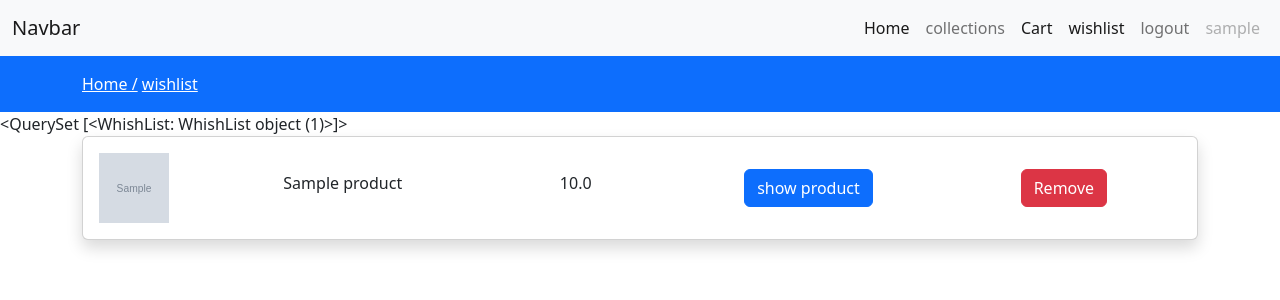
After one commit to sadamseehar/EcomerceDjango, a Django app: page /wishlist in a window 1280 px wide. The commit adds this page. Shown: the top 300 px of the page. Run offline with Django 4.2, Linux system fonts and the light colour scheme; a user stored in the database is signed in; tables that the repository leaves empty hold one stand-in row (values such as "Sample post"); grey boxes marked "Sample" are stand-in pictures; some libraries are stand-ins or nearby versions.

Commit message:
add to wishlist showing wishlist page and deleting products fromn wishlist

```diff
--- a/static/js/custom.js
+++ b/static/js/custom.js
@@ -56,6 +56,7 @@ $(document).ready(function (){
 
     $('.changeQuantity').click(function (e) {
         e.preventDefault();
+        alert("ASd");
         var product_id = $(this).closest('.product_data').find('.prod_id').val();
 
         var product_qty = $(this).closest('.product_data').find('.qty-input').val();
@@ -102,4 +103,64 @@ $(document).ready(function (){
         });
 
     });
+
+
+
+
+
+
+
+    $('.addToWishlist').click(function (e) {
+        e.preventDefault();
+        var product_id = $(this).closest('.product_data').find('.prod_id').val();
+
+        var token= $('input[name=csrfmiddlewaretoken]').val();
+        $.ajax({
+            type: "POST",
+            url: "/add-to-wishlist",
+            data: {
+                'product_id':product_id,
+                 csrfmiddlewaretoken :token
+            },
+
+            success: function (response) {
+                console.log(response)
+                alertify.success(response.status)
+            }
+        });
+
+
+    });
+
+
+
+
+    $(document).on('click','.delete-wishlist-item', function (e) {
+
+    // });
+
+
+    // $('.delete-wishlist-item').click(function (e) {
+        e.preventDefault();
+        var product_id = $(this).closest('.product_data').find('.prod_id').val();
+        var token= $('input[name=csrfmiddlewaretoken]').val();
+
+        $.ajax({
+            type: "POST",
+            url: "/delete-wishlist-item",
+            data: {
+                'product_id':product_id,
+                 csrfmiddlewaretoken :token
+
+            },
+
+            success: function (response) {
+                console.log(response)
+                alertify.success(response.status)
+                $('.wishdata').load(location.href + " .wishdata") ;
+            }
+        });
+
+    });
+
 });
--- a/store/controller/cart.py
+++ b/store/controller/cart.py
@@ -3,6 +3,8 @@ from django.contrib import messages
 
 from django.http.response import JsonResponse
 from store.models import Product,Cart
+
+# from django.contrib.auth.decorators import login_required
 
 def addtocart(request):
     if request.method == 'POST':
@@ -26,6 +28,7 @@ def addtocart(request):
 
     return redirect("/")
 
+# @login_required(login_url = "loginpage")
 def viewcart(request):
     cart = Cart.objects.filter(user=request.user)
     context = {'cart':cart}
--- /dev/null
+++ b/store/controller/wishlist.py
@@ -0,0 +1,53 @@
+from django.shortcuts import render,redirect
+from django.contrib import messages
+
+from django.http.response import JsonResponse
+from store.models import Product,Cart,WhishList
+
+
+# from django.contrib.auth.decorators import login_required
+
+# @login_required(login_url = "loginpage")
+
+def index(request):
+    wishlist = WhishList.objects.filter(user=request.user)
+    context = {'wishlist':wishlist}
+    return render(request,"store/wishlist.html",context)
+
+
+
+def addtowishlist(request):
+    if request.method == 'POST':
+        if request.user.is_authenticated:
+            prod_id = int(request.POST.get('product_id'))
+            product_check = Product.objects.get(id=prod_id)
+            if(product_check):
+                if(WhishList.objects.filter(user=request.user, product_id=prod_id)):
+                    return JsonResponse({'status':"already exits"})
+                else:
+                    WhishList.objects.create(user=request.user, product_id=prod_id)
+                    return JsonResponse({'status':'product added to wishlist'})
+            else:
+                return JsonResponse({'status':'product not found'})
+        else:
+            return JsonResponse({'statuc','login to continue'})
+    return redirect("/")
+
+
+
+def deletewishlistitem(request):
+    if request.method == "POST":
+        if request.user.is_authenticated:
+            prod_id = int(request.POST.get('product_id'))
+
+            if(WhishList.objects.filter(user=request.user, product_id=prod_id)):
+                wishlistitem = WhishList.objects.filter(product_id=prod_id)
+                wishlistitem.delete()
+                return JsonResponse({'status':"removed"})
+            else:
+                return JsonResponse({'status':"not found"})
+        else:
+                return JsonResponse({'status':"login to continue"})
+
+    else:
+        return redirect("/")
--- a/store/models.py
+++ b/store/models.py
@@ -52,3 +52,12 @@ class Cart(models.Model):
     product = models.ForeignKey(Product, on_delete=models.CASCADE)
     product_qty = models.IntegerField(null=False , blank=False)
     created_at = models.DateTimeField(auto_now_add=True)
+
+
+
+
+class WhishList(models.Model):
+    user = models.ForeignKey(User, on_delete=models.CASCADE)
+    product = models.ForeignKey(Product, on_delete=models.CASCADE)
+
+    created_at = models.DateTimeField(auto_now_add=True)
--- a/store/templates/store/inc/navbar.html
+++ b/store/templates/store/inc/navbar.html
@@ -14,6 +14,9 @@
           </li>
           <li class="nav-item">
             <a class="nav-link active" aria-current="page" href="{% url 'cart' %}">Cart</a>
+          </li>
+          <li class="nav-item">
+            <a class="nav-link active" aria-current="page" href="{% url 'wishlist' %}">wishlist</a>
           </li>
           {% if request.user.is_authenticated %}
 
--- a/store/templates/store/product/view.html
+++ b/store/templates/store/product/view.html
@@ -55,7 +55,7 @@
         {% if products.quantity > 0 %}
             <button type="button" class="btn btn-primary addToCartBtn">add to cart</button>
         {% endif %}
-        <button type="button" class="btn btn-primary ">add to wishlist</button>
+        <button type="button" class="btn btn-primary addToWishlist">add to wishlist</button>
 
       </div>
 
--- /dev/null
+++ b/store/templates/store/wishlist.html
@@ -0,0 +1,64 @@
+
+
+{% extends "store/layout/main.html" %}
+
+{% block content %}
+<div class="py-3 bg-primary">
+    <div class="container">
+        <a class="text-white" href=" {% url 'home' %}">Home /</a>
+        <a class="text-white" href=" {% url 'cart' %}">wishlist</a>
+
+    </div>
+</div>
+
+
+
+
+{{ wishlist }}
+
+
+<div class="container">
+    <div class="row">
+        <div class="col-md-12">
+            <div class="card shadow">
+                <div class="card-body wishdata">
+
+                    {% if wishlist %}
+                        {% for item in wishlist %}
+                            <div class="row product_data">
+                                <div class="col-md-2 my-auto">
+                                    <img src="{{ item.product.product_image.url }}" height="70px" width="70px" alt="" srcset="">
+                                </div>
+                                <div class="col-md-3 my-auto">
+                                    <h6>{{ item.product.name }}</h6>
+                                </div>
+                                <div class="col-md-2 my-auto">
+                                    <h6>{{ item.product.selling_price }}</h6>
+                                </div>
+                                <div class="col-md-3 my-auto">
+                                    <input type="hidden" name="" class="prod_id" value="{{ item.product_id }}">
+                                    {% csrf_token %}
+
+
+                                    <a href="{% url 'productview' item.product.category.slug item.product.slug %}" class="btn btn-primary">show product</a>
+
+
+                                </div>
+                                <div class="col-md-2 my-auto">
+                                    <button class="btn btn-danger delete-wishlist-item">Remove</button>
+                                </div>
+                            </div>
+                            {% endfor %}
+                    {% else %}
+                        <h1>wishlist is empty</h1>
+                    {% endif %}
+
+
+                </div>
+            </div>
+        </div>
+    </div>
+
+</div>
+
+{% endblock content %}
--- a/store/urls.py
+++ b/store/urls.py
@@ -1,7 +1,7 @@
 from django.urls import path
 from . import views
 
-from store.controller import authview,cart
+from store.controller import authview,cart,wishlist
 
 
 
@@ -18,6 +18,11 @@ urlpatterns = [
     path('add-to-cart',cart.addtocart, name="addtocart"),
     path('cart',cart.viewcart,name="cart"),
     path('update-cart',cart.updatecart, name="updatecart"),
-    path('delete-cart-item',cart.deletecartitem, name='deletecartitem')
+    path('delete-cart-item',cart.deletecartitem, name='deletecartitem'),
+
+    path("wishlist", wishlist.index, name="wishlist"),
+    path("add-to-wishlist",wishlist.addtowishlist, name ='addtowishlist'),
+    path('delete-wishlist-item',wishlist.deletewishlistitem, name='deletewishlistitem'),
+
 
 ]
```
Also changed, not shown: static/uploads/20230217015128laptop.jpg (added), store/migrations/0003_whishlist.py (added).
